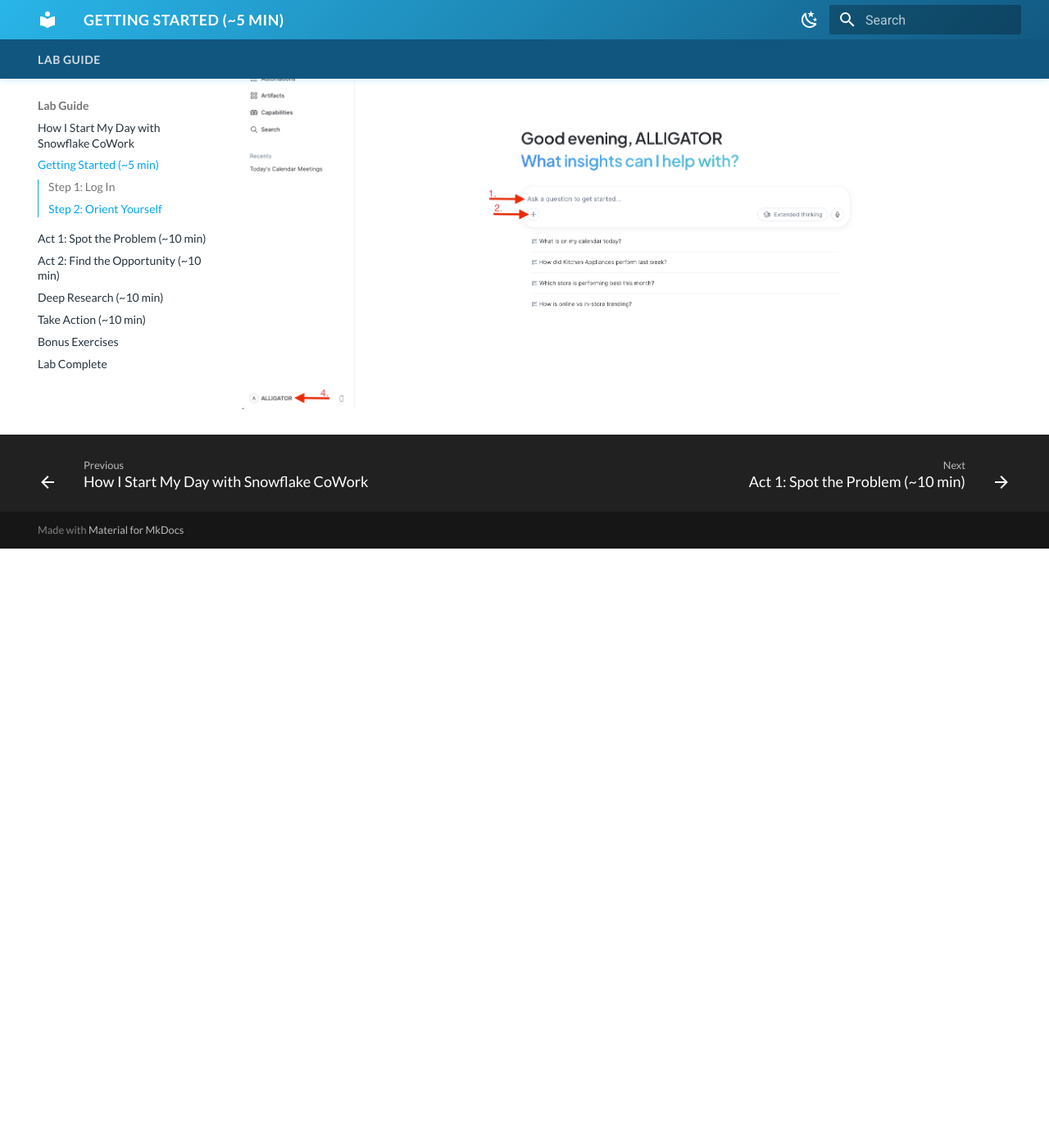
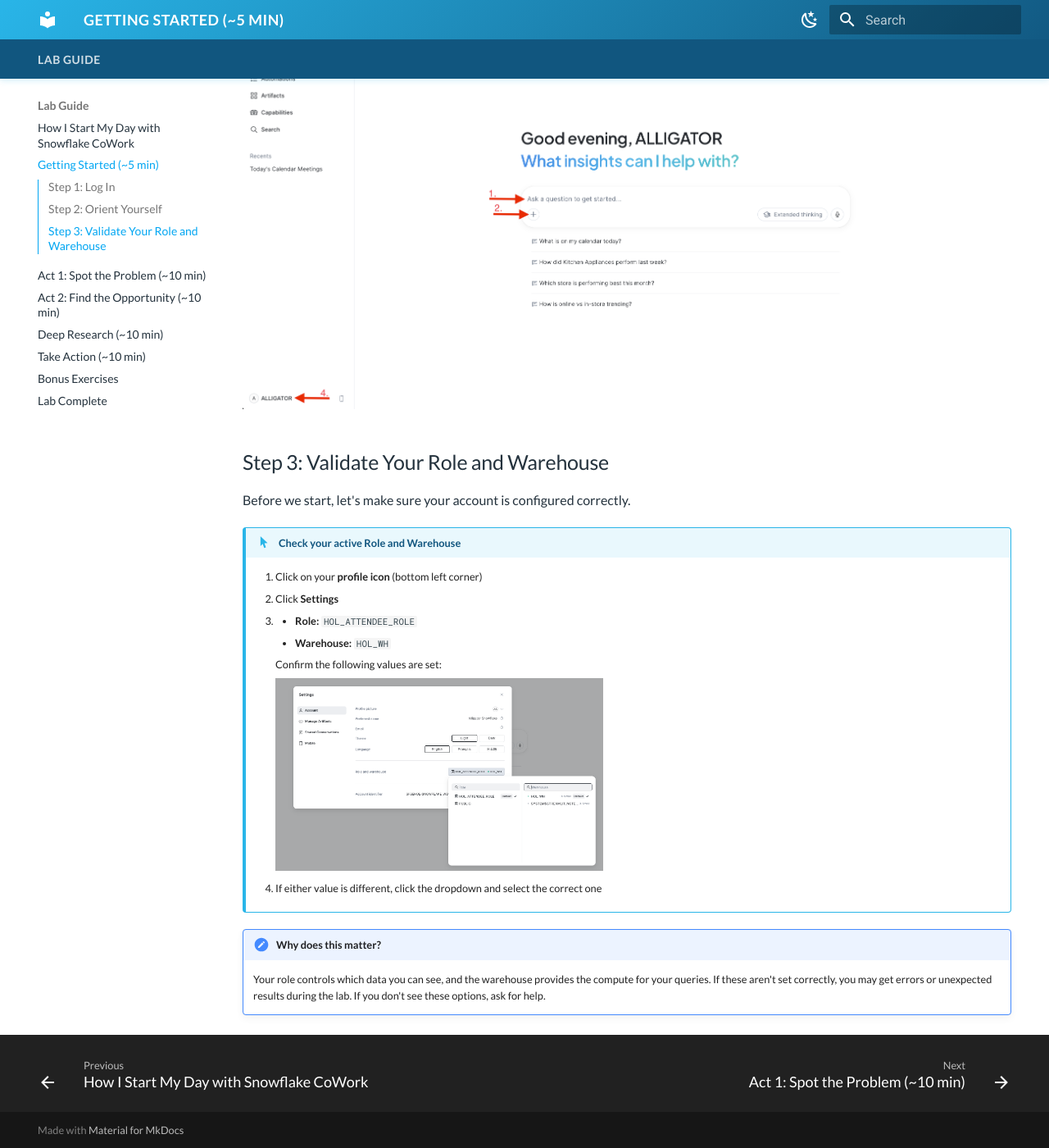
Before and after one commit to sfc-gh-adignadice/swt-auckland-lab-guide, an MkDocs documentation site: the page built from docs/getting_started.md, in a window 1280 px wide and 1400 px high, scrolled down 1971 px. Shown: the whole window at 82% size. Built offline with MkDocs 1.6.1 and Material for MkDocs 9.7.7, drawn with Linux system fonts in a browser that asks for light colours; before the commit the page ends 2640 px from its top, so only the background shows below that.

Commit message:
Updating getting_started

```diff
--- a/docs/getting_started.md
+++ b/docs/getting_started.md
@@ -41,3 +41,23 @@
 | 4 | **Your profile** (bottom left) | Access your user settings |
 
 ![CoWork landing page with numbered elements](./assets/cowork-landing-annotated.png)
+
+## Step 3: Validate Your Role and Warehouse
+
+Before we start, let's make sure your account is configured correctly.
+
+!!! action "Check your active Role and Warehouse"
+
+    1. Click on your **profile icon** (bottom left corner)
+    2. Click **Settings**
+    3. Confirm the following values are set:
+        - **Role:** `HOL_ATTENDEE_ROLE`
+        - **Warehouse:** `HOL_WH`
+
+        <img src="./assets/validate-role-wh.png" alt="Validate Role and Warehouse settings" width="400">
+
+    4. If either value is different, click the dropdown and select the correct one
+
+!!! note "Why does this matter?"
+
+    Your role controls which data you can see, and the warehouse provides the compute for your queries. If these aren't set correctly, you may get errors or unexpected results during the lab. If you don't see these options, ask for help.
```
Also changed, not shown: docs/assets/validate-role-wh.png (added).
